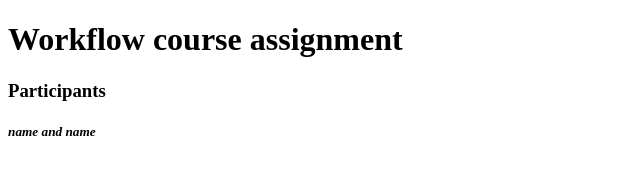
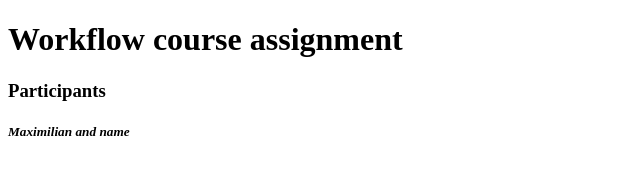
Before and after one commit to louisery/MergeConflicts, a plain HTML site: page index.html in a window 1280 px wide. Shown: the full height of the page, 0-640 px from the left. Drawn offline with Linux system fonts and the light colour scheme.

Commit message:
Maximilian commit

```diff
--- a/index.html
+++ b/index.html
@@ -7,6 +7,6 @@
   <body>
     <h1>Workflow course assignment</h1>
     <h3>Participants</h3>
-    <h5> <i>name and name</i> </h5>
+    <h5> <i>Maximilian and name</i> </h5>
   </body>
 </html>
```
